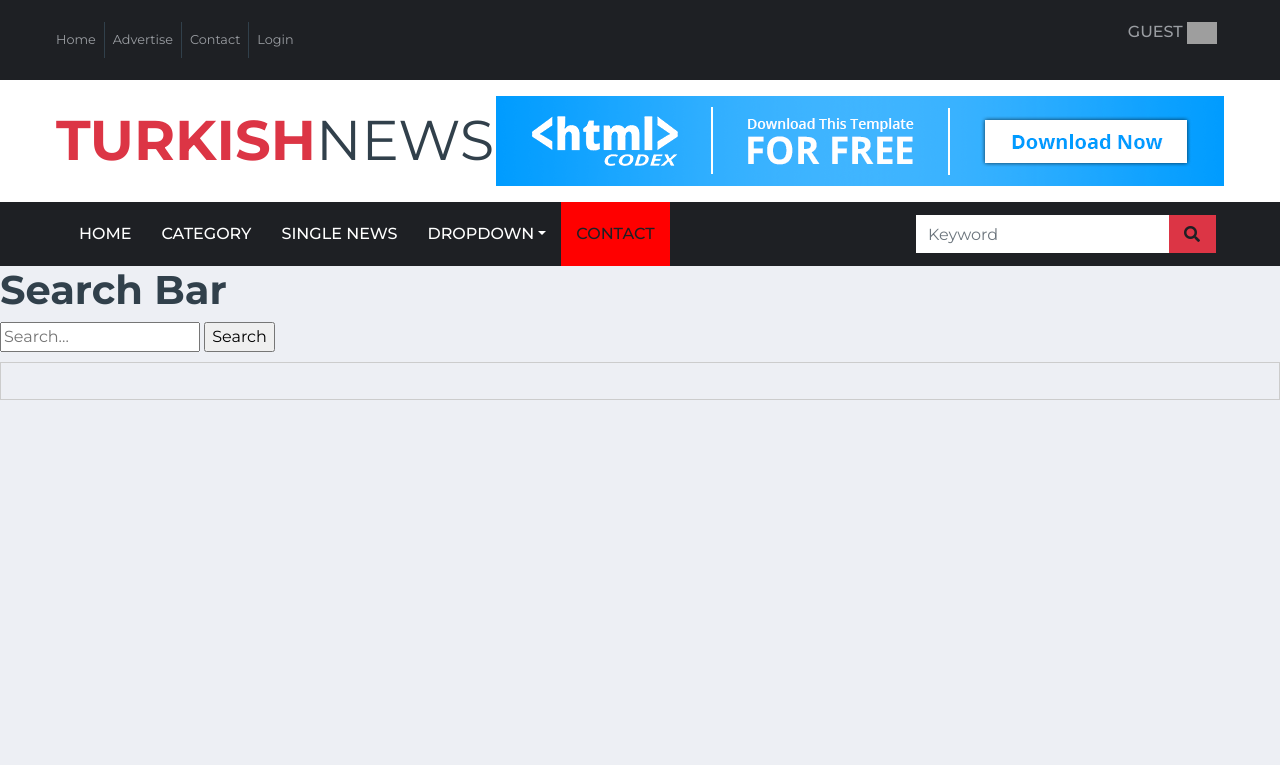
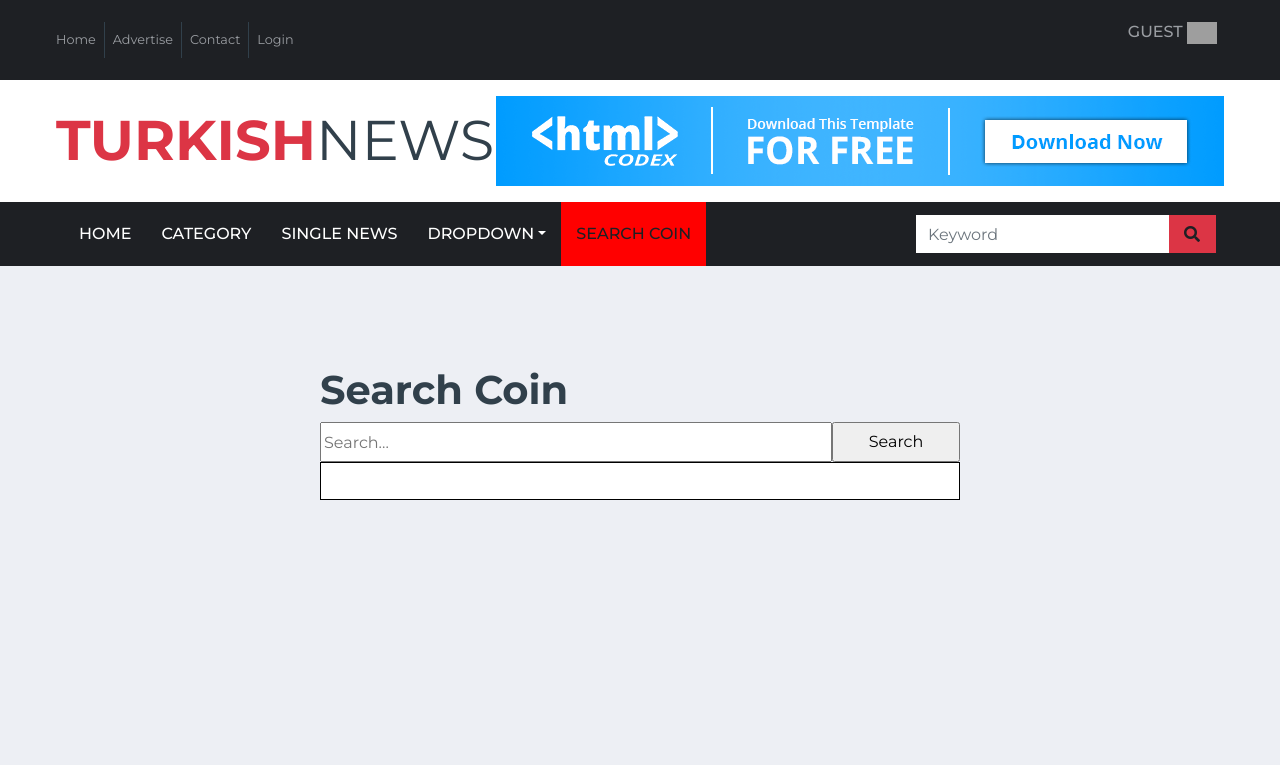
Before and after one commit to nusret35/turkish-financial-website-honeypot, a Flask app: page /coins in a window 1280 px wide. Shown: the top 765 px of the page. Run offline with Flask 3, Linux system fonts and the light colour scheme; data that the repository does not hold is empty; some libraries are stand-ins or nearby versions; grey boxes are pictures that could not be loaded.

Commit message:
Search-Bar
-logs added,
-search bar added,
-coins table and page added

```diff
--- a/main.py
+++ b/main.py
@@ -4,6 +4,28 @@ import pymysql #nusret
 from datetime import datetime
 from flask_login import LoginManager, UserMixin, login_user, login_required, logout_user, current_user
 from werkzeug.security import generate_password_hash, check_password_hash
+import logging
+
+class StructuredFormatter(logging.Formatter):
+    def format(self, record):
+        log_data = {
+            'IP': request.remote_addr,
+            'Page': request.path,
+            'Log': record.msg,
+            'Date': self.formatTime(record, self.datefmt),
+        }
+        return str(log_data)
+
+logging.basicConfig(level=logging.DEBUG,  # Set the logging level (DEBUG, INFO, WARNING, ERROR, CRITICAL)
+                    handlers=[
+                        logging.FileHandler('app.log'),  # Log to a file
+                        logging.StreamHandler(),         # Log to the console
+                    ])
+
+# Set the custom formatter for all handlers
+for handler in logging.root.handlers:
+    handler.setFormatter(StructuredFormatter())
+
 
 app = Flask("cs437-project")
 
@@ -199,7 +221,9 @@ def sign_up_page():
 @login_required
 def admin():
     if not current_user.is_admin():
-        # Redirect to a different page or show an error message
+
+        app.logger.info("User try to reach forbidden page.")
+
         return render_template('access_denied.html')
 
     users = get_all_users()
@@ -211,7 +235,8 @@ def admin():
 @login_required
 def admin_add():
     if not current_user.is_admin():
-        # Redirect to a different page or show an error message
+
+        app.logger.info("User try to reach forbidden page.")
         return render_template('access_denied.html')
 
     if request.method == "POST":
@@ -253,10 +278,18 @@ def contact_page():
 
 @app.route("/coins", methods=['POST', 'GET'])
 def coins_page():
-    search_query = request.form.get('search_query')
-    # Convert both the column value and search query to lowercase for case-insensitive search
-    cursor.execute(f"SELECT id, name FROM coins WHERE LOWER(name) LIKE LOWER('%{search_query}%')")
-    search_results = cursor.fetchall()
+    if request.method == "POST":
+        search_query = request.form.get('search_query')
+        the_query = f"SELECT url FROM coins WHERE name = '{search_query}'"
+
+        app.logger.info(f"Query executed: {the_query}")
+        cursor.execute(the_query)
+        search_results = cursor.fetchall()
+
+        if search_results:
+            return redirect(search_results[0][0])
+        else:
+            return "Coin not found"
 
     cursor.execute("SELECT id, name FROM coins")
     all_coins = cursor.fetchall()
@@ -280,6 +313,7 @@ def logout():
 @login_required
 def delete_user(user_id):
     if not current_user.is_admin():
+        app.logger.info("User try to reach forbidden page.")
         return render_template('access_denied.html')
 
     delete_user_by_id(user_id)
@@ -289,6 +323,7 @@ def delete_user(user_id):
 @login_required
 def delete_comment(comment_id):
     if not current_user.is_admin():
+        app.logger.info("User try to reach forbidden page.")
         return render_template('access_denied.html')
 
     delete_comment_by_id(comment_id)
--- a/templates/category.html
+++ b/templates/category.html
@@ -105,7 +105,7 @@
                             <a href="#" class="dropdown-item">Menu item 3</a>
                         </div>
                     </div>
-                    <a href="contact.html" class="nav-item nav-link">Contact</a>
+                    <a href="/coins" class="nav-item nav-link">Search Coin</a>
                 </div>
                 <div class="input-group ml-auto d-none d-lg-flex" style="width: 100%; max-width: 300px;">
                     <input id="searchInput" type="text" class="form-control border-0" placeholder="Keyword">
--- a/templates/coins.html
+++ b/templates/coins.html
@@ -35,10 +35,44 @@
         margin: 0;
     }
     .my-container{
+        position: relative;
         width: 100%;
         height:500px;
     }
-
+    .searchbar-bar{
+        position: relative;
+        margin: 0%;
+        width: 80%;
+        height: 40px;
+    }
+    .searchbar-results{
+        background-color: white;
+        position: absolute;
+        width: 100%;
+        height: auto;
+        max-height: 250px;
+        overflow-y: scroll;
+    }
+    .searchbar-button{
+        position: absolute;
+        width: 20%;
+        right: 0%;
+        height: 40px;
+    }
+    .form-place{
+        position: absolute;
+        top: 20%;
+        width: 50%;
+        left: 25%;
+        height: 400px;
+    }
+    #search-results {
+                border: 1px solid black;
+                padding: 10px;
+            }
+    .results-li{
+        color: black !important;
+    }
 
     </style>
 </head>
@@ -111,7 +145,7 @@
                             <a href="#" class="dropdown-item">Menu item 3</a>
                         </div>
                     </div>
-                    <a href="contact.html" class="nav-item nav-link active">Contact</a>
+                    <a href="/coins" class="nav-item nav-link active">Search Coin</a>
                 </div>
                 <div class="input-group ml-auto d-none d-lg-flex" style="width: 100%; max-width: 300px;">
                     <input id="searchInput" type="text" class="form-control border-0" placeholder="Keyword">
@@ -155,28 +189,21 @@
     </div>
     <!-- Navbar End -->
     <div class="my-container">
-        <title>Search Page</title>
-        <style>
-            #search-results {
-                margin-top: 10px;
-                border: 1px solid #ccc;
-                padding: 10px;
-            }
-        </style>
-    </head>
-    <body>
-        <h1>Search Bar</h1>
-        <form action="{{ url_for('coins_page') }}" method="POST">
-            <input type="text" name="search_query" id = "searchQuery" placeholder="Search...">
-            <input type="submit" value="Search">
-        </form>
+        <div class="form-place">
 
-        <div id="search-results">
+            <h1>Search Coin</h1>
+            <form action="{{ url_for('coins_page') }}" method="POST">
+                <input type="text" name="search_query" id = "searchQuery" placeholder="Search..." class="searchbar-bar">
+                <input type="submit" value="Search" class="searchbar-button">
+            </form>
+
+            <div id="search-results" class="searchbar-results">
                 <ul>
                     {% for coin in all_coins %}
-                        <li><a href="{coin[0]}">{{ coin[1] }}</a></li>
+                    <li ><a href="{coin[2]}" class="results-li">{{ coin[1] }}</a></li>
                     {% endfor %}
                 </ul>
+            </div>
         </div>
     </div>
 
--- a/templates/contact.html
+++ b/templates/contact.html
@@ -105,7 +105,7 @@
                             <a href="#" class="dropdown-item">Menu item 3</a>
                         </div>
                     </div>
-                    <a href="contact.html" class="nav-item nav-link active">Contact</a>
+                    <a href="/coins" class="nav-item nav-link active">Contact</a>
                 </div>
                 <div class="input-group ml-auto d-none d-lg-flex" style="width: 100%; max-width: 300px;">
                     <input id="searchInput" type="text" class="form-control border-0" placeholder="Keyword">
--- a/templates/index.html
+++ b/templates/index.html
@@ -112,7 +112,7 @@
                             <a href="#" class="dropdown-item">Menu item 3</a>
                         </div>
                     </div>
-                    <a href="contact.html" class="nav-item nav-link">Contact</a>
+                    <a href="/coins" class="nav-item nav-link">Search Coin</a>
                 </div>
                 <div class="input-group ml-auto d-none d-lg-flex" style="width: 100%; max-width: 300px;">
                     <input id="searchInput" type="text" class="form-control border-0" placeholder="Keyword">
--- a/templates/redirect.html
+++ b/templates/redirect.html
@@ -127,7 +127,7 @@
                             <a href="#" class="dropdown-item">Menu item 3</a>
                         </div>
                     </div>
-                    <a href="contact.html" class="nav-item nav-link">Contact</a>
+                    <a href="/coins" class="nav-item nav-link">Search Coin</a>
                 </div>
                 <div class="input-group ml-auto d-none d-lg-flex" style="width: 100%; max-width: 300px;">
                     <input id="searchInput" type="text" class="form-control border-0" placeholder="Keyword">
--- a/templates/search-result.html
+++ b/templates/search-result.html
@@ -103,7 +103,7 @@
                             <a href="#" class="dropdown-item">Menu item 3</a>
                         </div>
                     </div>
-                    <a href="contact.html" class="nav-item nav-link">Contact</a>
+                    <a href="/coins" class="nav-item nav-link">Search Coin</a>
                 </div>
                 <div class="input-group ml-auto d-none d-lg-flex" style="width: 100%; max-width: 300px;">
                     <input id="searchInput" type="text" class="form-control border-0" placeholder="Keyword">
--- a/templates/single.html
+++ b/templates/single.html
@@ -106,7 +106,7 @@
                             <a href="#" class="dropdown-item">Menu item 3</a>
                         </div>
                     </div>
-                    <a href="contact.html" class="nav-item nav-link">Contact</a>
+                    <a href="/coins" class="nav-item nav-link">Search Coin</a>
                 </div>
                 <div class="input-group ml-auto d-none d-lg-flex" style="width: 100%; max-width: 300px;">
                     <input id="searchInput" type="text" class="form-control border-0" placeholder="Keyword">
```
Also changed, not shown: 1 other file.
